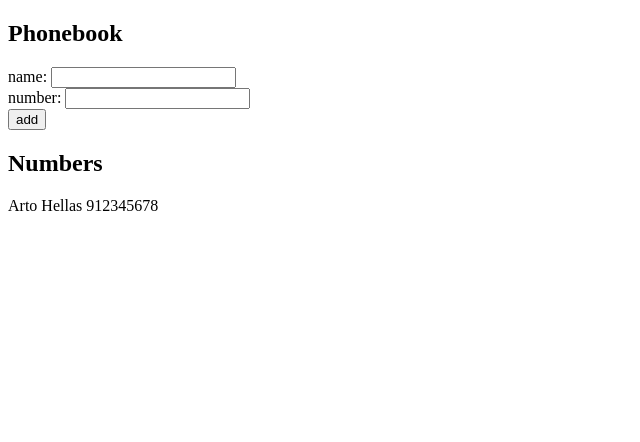
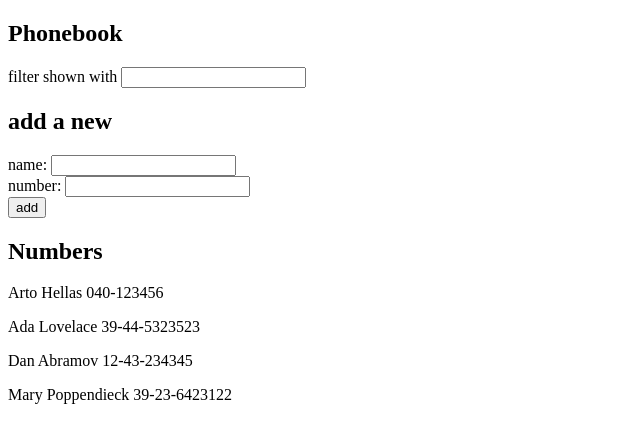
Before and after one commit to cbrit0/fullstack-open, a React (Vite) app in the folder part2/phonebook/: page / in a window 1280 px wide. Shown: the top 442 px of the page, without its empty margins (0-640 px from the left). Built offline with nearby package versions, Linux system fonts and the light colour scheme.

Commit message:
exercise 2.9

```diff
--- a/part2/phonebook/src/App.jsx
+++ b/part2/phonebook/src/App.jsx
@@ -2,13 +2,19 @@
 
 const App = () => {
   const [persons, setPersons] = useState([
-    { name: 'Arto Hellas', number: '912345678' }
+    { name: 'Arto Hellas', number: '040-123456', id: 1 },
+    { name: 'Ada Lovelace', number: '39-44-5323523', id: 2 },
+    { name: 'Dan Abramov', number: '12-43-234345', id: 3 },
+    { name: 'Mary Poppendieck', number: '39-23-6423122', id: 4 }
   ])
+
   const [newName, setNewName] = useState('')
   const [newNumber, setNewNumber] = useState('')
+  const [filter, setFilter] = useState('')
 
   const handleNameChange = (event) => setNewName(event.target.value)
   const handleNumberChange = (event) => setNewNumber(event.target.value)
+  const handleFilterChange = (event) => setFilter(event.target.value)
 
   const addPerson = (event) => {
     event.preventDefault()
@@ -23,6 +29,10 @@
   return (
     <div>
       <h2>Phonebook</h2>
+      <div>
+        filter shown with <input value={filter} onChange={handleFilterChange} />
+      </div>
+      <h2>add a new</h2>
       <form onSubmit={addPerson}>
         <div>
           name: <input value={newName} onChange={handleNameChange} />
@@ -35,8 +45,10 @@
         </div>
       </form>
       <h2>Numbers</h2>
-      {persons.map(person =>
-        <p key={person.name}>{person.name} {person.number}</p>
+      {persons
+        .filter(person => person.name.toLowerCase().includes(filter.toLowerCase()))
+        .map(person =>
+          <p key={person.id}>{person.name} {person.number}</p>
       )}
     </div>
   )
```
